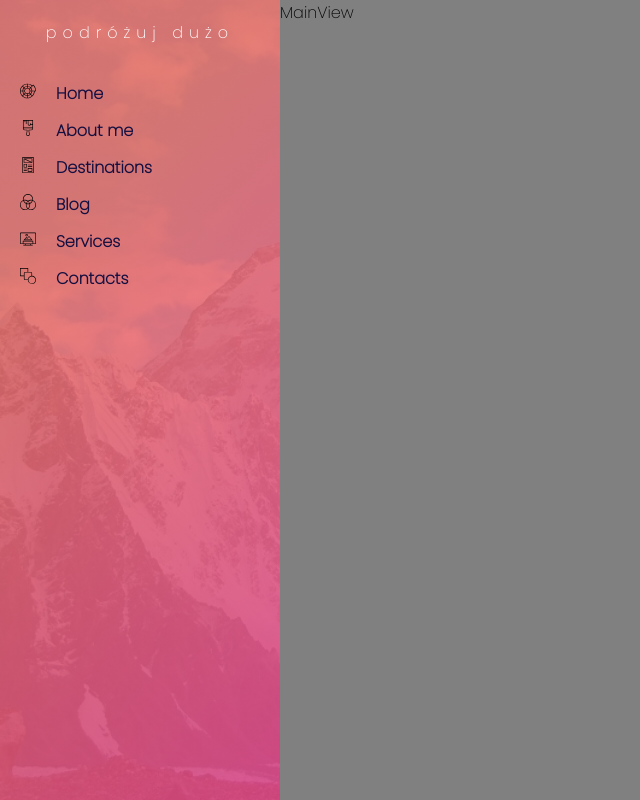
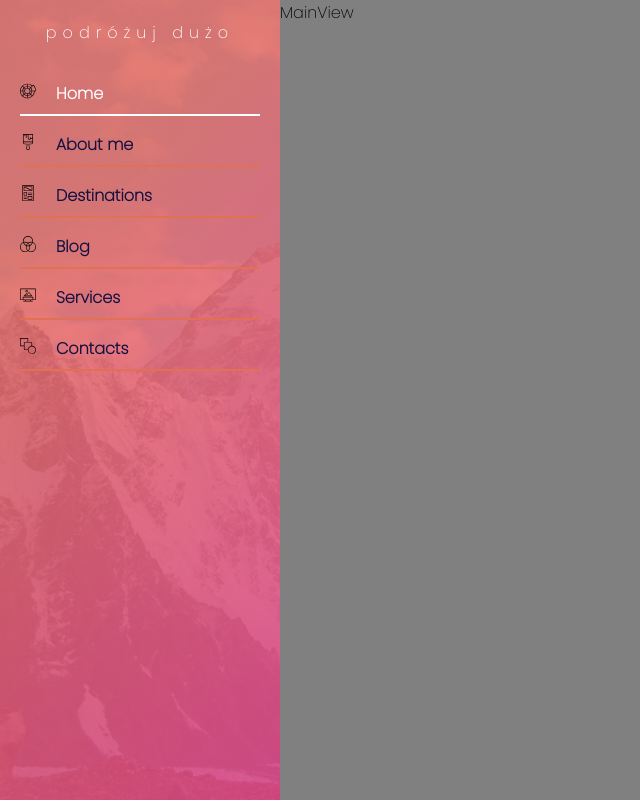
Before and after one commit to login101i/Sidebar, a React (Create React App) app: page / in a window 1280 px wide. Shown: the whole page, without its empty margins (0-640 px from the left). Built offline with nearby package versions, Linux system fonts and the light colour scheme; a web font is replaced by a local one.

Commit message:
added selected state

```diff
--- a/src/components/Sidebar/Sidebar.js
+++ b/src/components/Sidebar/Sidebar.js
@@ -1,13 +1,20 @@
-import React from 'react';
+import React, { useState } from 'react';
 import * as s from './Sidebar.styles';
 
 const Sidebar = ({ backgroundImage = '', header = '', menuItems = [], fonts = { header: '', menu: '' } }) => {
 
+    const [selected, setSelectedMenuItem] = useState(menuItems[0].name);
 
 
     const menuItemsJSX = menuItems.map((item, index) => {
+        const isItemSelected = selected === item.name;
         return (
-            <s.MenuItem key={index} font={fonts.header}>
+            <s.MenuItem
+                key={index}
+                font={fonts.header}
+                selected={isItemSelected}
+
+            >
                 <s.Icon src={item.icon} />
                 <s.Text>{item.name}</s.Text>
             </s.MenuItem>
--- a/src/components/Sidebar/Sidebar.styles.js
+++ b/src/components/Sidebar/Sidebar.styles.js
@@ -31,7 +31,17 @@ export const MenuItem = styled.div`
   padding: 6px 20px;
   font-weight: 600;
   color: rgba(19, 15, 64);
-  ${p =>p.font}
+  ${p => p.font};
+    color: ${p => p.selected ? 'rgba(255, 255, 255)' : 'rgba(19, 15, 64)'} ;
+
+
+    &:after {
+    content: '';
+    display: block;
+    margin: 8px 0 4px;
+        border: 1px solid ${p => p.selected ? 'rgba(255, 255, 255)' : 'rgba(225, 112, 85)'};
+
+  }
 `;
 
 export const Text = styled.p`
```
